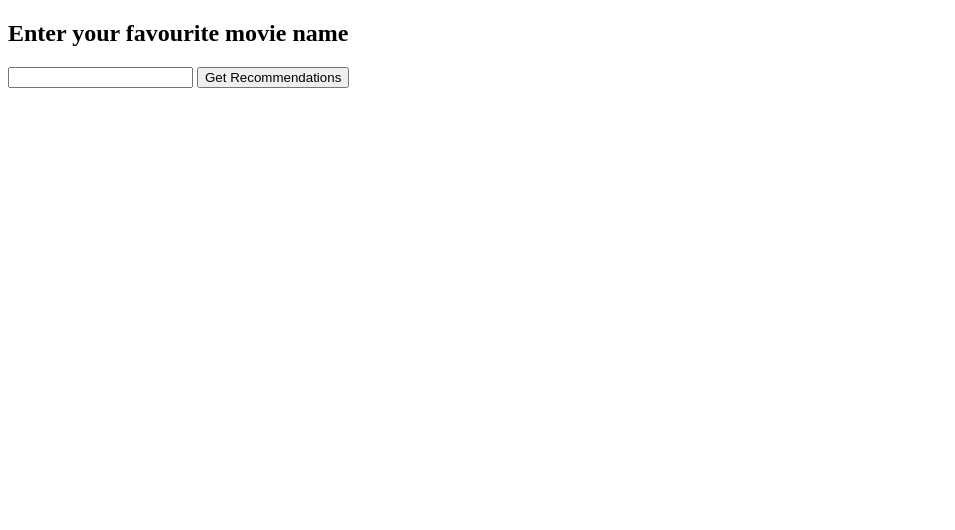
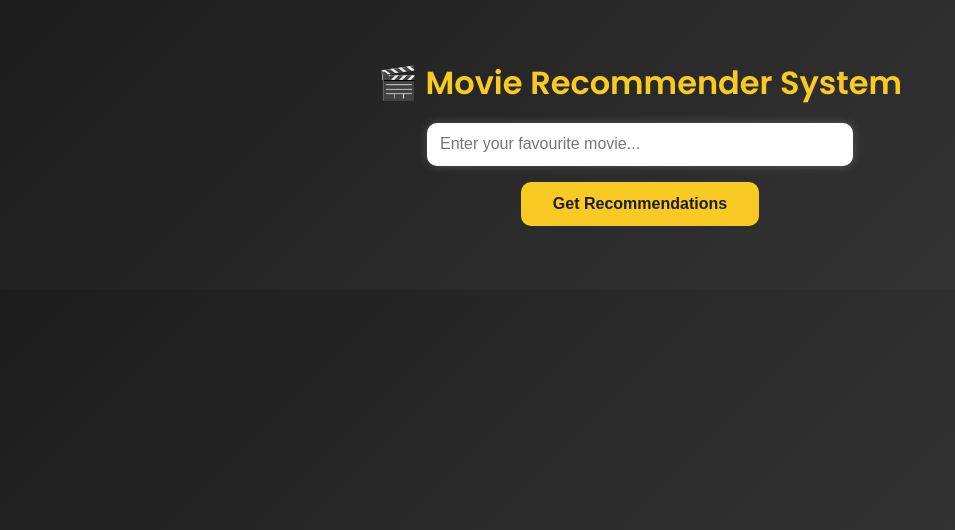
Before and after one commit to varshithrevally/MovieRecommender, a Flask app: page / in a window 1280 px wide. Shown: the top 530 px of the page, without its empty margins (0-955 px from the left). Run offline with Flask 3, Linux system fonts and the light colour scheme; parts of the project's set-up code (start-up, migrations or seed data) failed here and were passed over.

Commit message:
Added Styling in Index

```diff
--- a/templates/index.html
+++ b/templates/index.html
@@ -1,15 +1,98 @@
 <!DOCTYPE html>
-<html>
+<html lang="en">
 <head>
+    <meta charset="UTF-8">
     <title>Movie Recommender</title>
+    <link href="https://fonts.googleapis.com/css2?family=Poppins:wght@400;600&display=swap" rel="stylesheet">
+    <style>
+        body {
+            margin: 0;
+            font-family: 'Poppins', sans-serif;
+            background: linear-gradient(135deg, #1c1c1c, #3a3a3a);
+            color: #fff;
+            display: flex;
+            flex-direction: column;
+            align-items: center;
+            padding: 2rem;
+        }
+        h2 {
+            font-size: 2rem;
+            margin-bottom: 1rem;
+            color: #f9ca24;
+        }
+        form {
+            margin-bottom: 2rem;
+            display: flex;
+            flex-direction: column;
+            align-items: center;
+            width: 100%;
+            max-width: 500px;
+        }
+        input[type="text"] {
+            padding: 0.8rem;
+            width: 100%;
+            max-width: 400px;
+            font-size: 1rem;
+            border: none;
+            border-radius: 10px;
+            outline: none;
+            margin-bottom: 1rem;
+            box-shadow: 0 0 10px rgba(255,255,255,0.2);
+        }
+        button {
+            padding: 0.8rem 2rem;
+            background-color: #f9ca24;
+            border: none;
+            border-radius: 10px;
+            font-size: 1rem;
+            font-weight: 600;
+            cursor: pointer;
+            color: #1c1c1c;
+            transition: background-color 0.3s ease;
+        }
+        button:hover {
+            background-color: #f1c40f;
+        }
+        h3 {
+            color: #00cec9;
+            font-size: 1.5rem;
+        }
+        ul {
+            list-style: none;
+            padding: 0;
+            width: 100%;
+            max-width: 600px;
+        }
+        li {
+            background-color: #2d3436;
+            padding: 0.8rem 1.2rem;
+            margin: 0.5rem 0;
+            border-radius: 8px;
+            transition: transform 0.2s ease, background-color 0.3s ease;
+        }
+        li:hover {
+            background-color: #636e72;
+            transform: scale(1.02);
+        }
+        @media screen and (max-width: 600px) {
+            h2 {
+                font-size: 1.5rem;
+            }
+            button, input[type="text"] {
+                font-size: 1rem;
+            }
+            li {
+                font-size: 0.95rem;
+            }
+        }
+    </style>
 </head>
 <body>
-    <h2>Enter your favourite movie name</h2>
+    <h2>🎬 Movie Recommender System</h2>
     <form method="POST">
-        <input type="text" name="movie_name" required>
-        <button type="submit">Get Recommendations</button>
+        <input type="text" name="movie_name" placeholder="Enter your favourite movie..." required>
+        <button type="submit">Get Recommendations </button>
     </form>
-
     {% if recommendations %}
         <h3>Recommended Movies:</h3>
         <ul>
```
